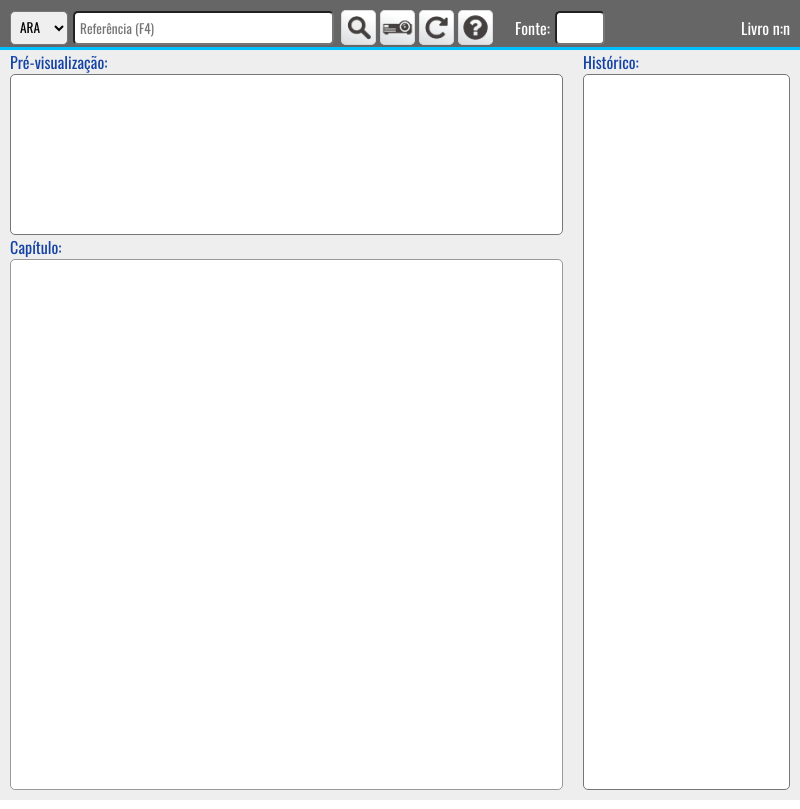
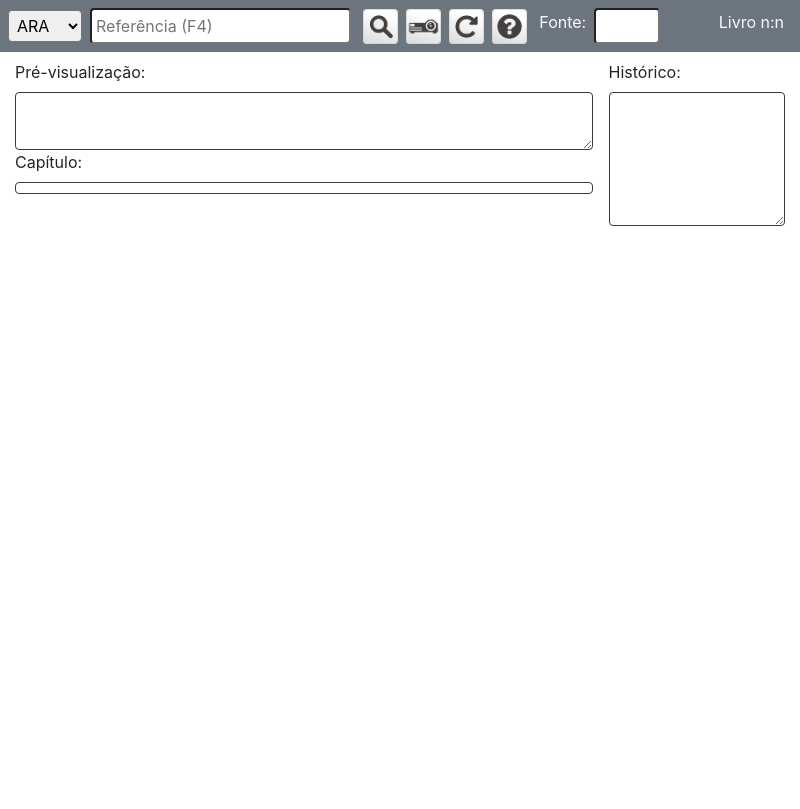
Before and after one commit to devs-7/bible-projector-multi-language, an Electron app: page bible-projector/windows/index.html in a window 800 px wide. Drawn offline with Linux system fonts and the light colour scheme; no server answers.

Commit message:
tela inicial com bootstrap

```diff
--- a/bible-projector/css/index.css
+++ b/bible-projector/css/index.css
@@ -6,82 +6,23 @@
 * {
     margin: 0;
     padding: 0;
-    box-sizing: border-box;
-    font-family: oswald;
-}
-
-html, body {
-    height: 100%;
-}
-
-body {
-    display: grid;
-    grid-template-rows: 50px 1fr;
-    overflow: hidden;
-}
-
-header {
-    display: flex;
-    flex-direction: row;
-    flex-wrap: wrap;
-    align-items: center;
-    background-color: rgb(102, 102, 102);
-    padding: 10px 10px;
-    border-bottom: solid 3px deepskyblue;
-}
-
-header label {
-    color: white;
-    margin-left: 20px;
-}
-
-input {
-    margin: 0px 5px;
-}
-
-#tamanhoFonte {
-    max-width: 50px;
-}
-
-#pesquisarTexto {
-    flex-grow: 1;
-}
-
-#ultimaPesquisa {
-    flex-grow: 1;
-    text-align: right;
-}
-
-.bordaRedonda {
-    padding: 5px;
-    border-radius: 5px;
+    /* font-family: oswald; */
 }
 
 main {
-    height: calc(100vh - 50px);
-    background-color: #eee;
-    padding-bottom: 10px;
-    display: grid;
-
-    grid-template-columns: 5fr 1fr;
-    grid-template-rows: 1fr 3fr;
-    grid-template-areas:
-        'preview historico'
-        'capitulo historico';
+    height: calc(100vh - 43px);
 }
 
-main textarea, #capitulo {
-    height: 100%;
-    font-size: 1em;
-    resize: none;
-    margin: 0 10px;
-    font-family: Calibri, 'Trebuchet MS', sans-serif;
+#capitulo {
+    overflow: scroll;
+    background-color: white;
+    max-height: 100px;
+    border: solid #999 1px;
+    padding: 5px;
 }
 
 .button {
-    margin: 0 2px;
     background-color: #eee;
-    padding: 0;
     width: 35px;
     height: 35px;
 }
@@ -90,37 +31,7 @@ main textarea, #capitulo {
     cursor: pointer;
 }
 
-.componente {
-    display: flex;
-    flex-direction: column;
-}
-
-.componente > label {
-    color: rgb(20, 66, 165);
-    margin: 0 10px;
-}
-
-.preview {
-    grid-area: preview;
-}
-
-.historico {
-    grid-area: historico;
-}
-
-.capitulo {
-    grid-area: capitulo;
-}
-
-#capitulo {
-    overflow: scroll;
-    background-color: white;
-    max-height: 100%;
-    border: solid #999 1px;
-    padding: 5px;
-}
-
-@media(max-width: 780px) {
+@media(max-width: 680px) {
     #ultimaPesquisa {
         display: none;
     }
--- a/bible-projector/windows/index.html
+++ b/bible-projector/windows/index.html
@@ -6,41 +6,48 @@
     <meta name="viewport" content="width=device-width, initial-scale=1.0">
     <meta http-equiv="X-UA-Compatible" content="ie=edge">
     <title>Bíblia projector</title>
+    <link rel="stylesheet" href="../css/bootstrap.min.css">
     <link rel="stylesheet" href="../css/index.css">
 </head>
 
-<body>
-    <header>
-        <select id="versoes" class="bordaRedonda">
+<body class="container-fluid">
+    <header class="row align-items-center bg-secondary p-2 text-light">
+        <select id="versoes" class="rounded p-1">
             <option value="ara">ARA</option>
             <option value="arc">ARC</option>
             <option value="ntlh">NTLH</option>
             <option value="nvi">NVI</option>
         </select>
-        <input type="text" id="pesquisarTexto" class="bordaRedonda" placeholder="Referência (F4)">
-        <img src="../data/icons/pesquisar.png" id="pesquisarButton" class="bordaRedonda button"></img>
-        <img src="../data/icons/projetar.png" id="projetarButton" class="bordaRedonda button"></img>
-        <img src="../data/icons/atualizar.png" id="atualizarButton" class="bordaRedonda button"></img>
-        <img src="../data/icons/ajuda.png" id="ajudaButton" class="bordaRedonda button"></img>
-        <label>Fonte: </label>
-        <input type="number" id="tamanhoFonte" class="bordaRedonda">
-        <label id="ultimaPesquisa">Livro n:n</label>
+        <input type="text" id="pesquisarTexto" class="rounded col-4 mx-2 p-1" placeholder="Referência (F4)">
+        <img src="../data/icons/pesquisar.png" id="pesquisarButton" class="rounded button mx-1"></img>
+        <img src="../data/icons/projetar.png" id="projetarButton" class="rounded button mx-1"></img>
+        <img src="../data/icons/atualizar.png" id="atualizarButton" class="rounded button mx-1"></img>
+        <img src="../data/icons/ajuda.png" id="ajudaButton" class="rounded button mx-1"></img>
+        <label class="ml-2">Fonte: </label>
+        <input type="number" id="tamanhoFonte" class="rounded col-1 mx-2 p-1">
+        <label id="ultimaPesquisa" class="flex-grow-1 text-right mx-2">Livro n:n</label>
     </header>
-    <main>
-        <div class="componente preview">
-            <label>Pré-visualização:</label>
-            <textarea id="textoSelecionado" class="bordaRedonda"></textarea>
-        </div>
-        <div class="componente historico">
-            <label>Histórico:</label>
-            <textarea id="historico" class="bordaRedonda"></textarea>
-        </div>
-        <div class="componente capitulo">
-            <label>Capítulo:</label>
-            <div id="capitulo" class="bordaRedonda"></div>
-        </div>
-        <div class="componente pesquisa">
-            <div></div>
+    <main class="container-fluid p-0 py-2 m-0">
+        <div class="row w-100 m-0 p-0">
+            <div class="container-fluid col-9">
+                <div class="row preview">
+                    <label>Pré-visualização:</label>
+                    <textarea id="textoSelecionado" class="rounded w-100 h-100 border-dark p-1"></textarea>
+                </div>
+                <div class="row capitulo">
+                    <label>Capítulo:</label>
+                    <div id="capitulo" class="rounded w-100 h-100 border-dark"></div>
+                </div>
+            </div>
+
+
+            <div class="col-3 w-100 m-0 p-0 pl-3">
+                <label>Histórico:</label>
+                <textarea id="historico" class="rounded w-100 h-100 border-dark p-1"></textarea>
+            </div>
+            <div class="pesquisa">
+                <div></div>
+            </div>
         </div>
     </main>
     <script src="../js/biblia.js"></script>
```
